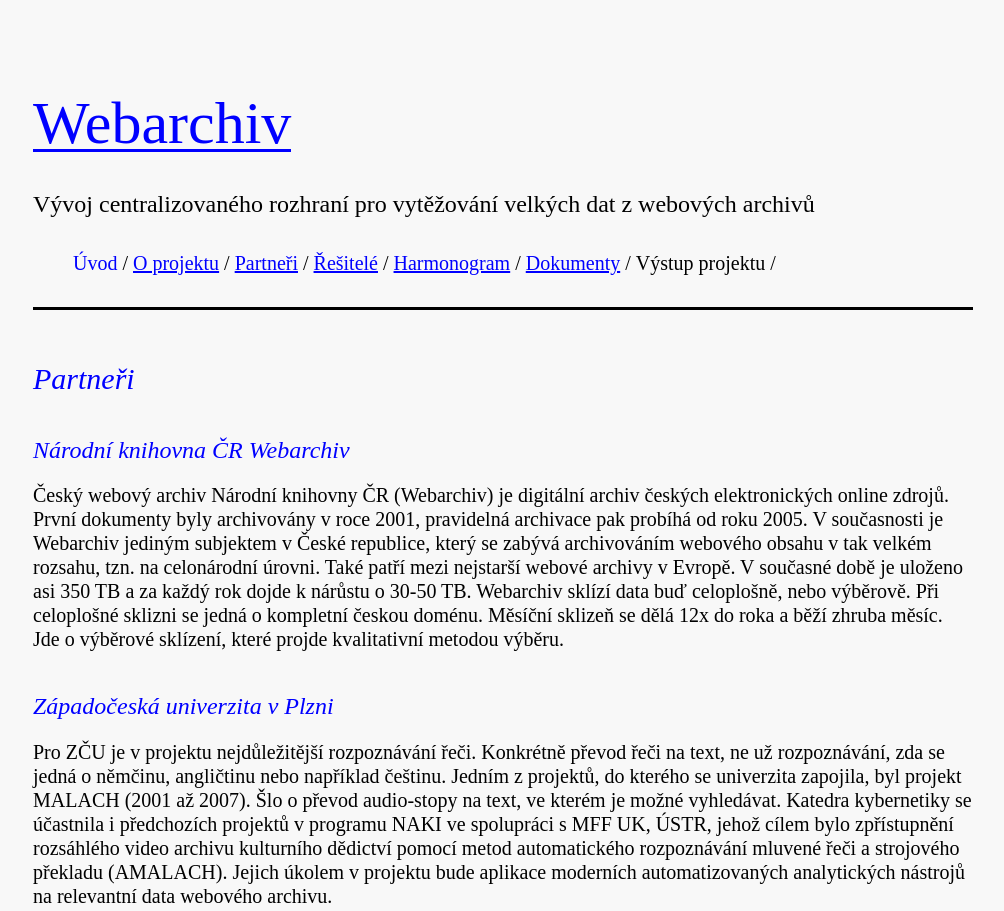
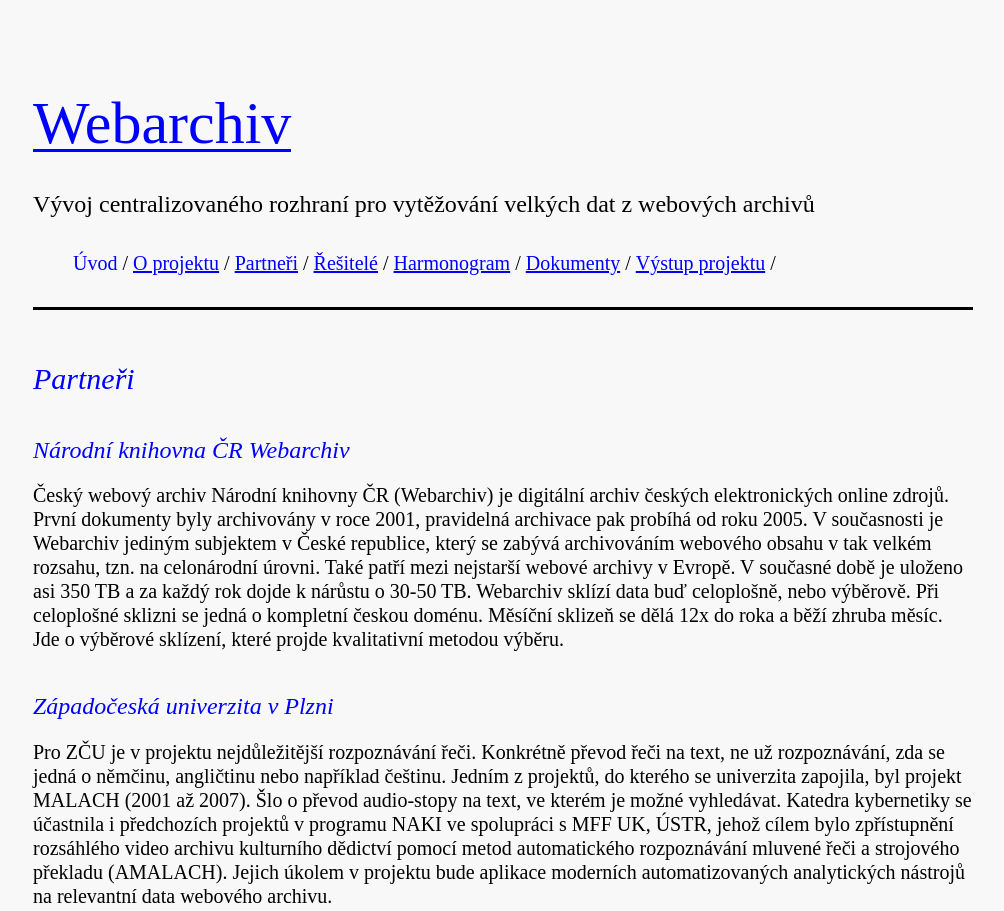
Before and after one commit to WebarchivCZ/naki, a plain HTML site: page src/vyvoj/partneri.html in a window 1280 px wide. Shown: the top 911 px of the page, without its empty margins (137-1141 px from the left). Drawn offline with Linux system fonts and the light colour scheme.

Commit message:
Update partneri.html

```diff
--- a/src/vyvoj/partneri.html
+++ b/src/vyvoj/partneri.html
@@ -22,7 +22,7 @@
 							<li><a href="resitele.html">Řešitelé</a></li> /
 							<li><a href="harmonogram.html">Harmonogram</a></li> /
               						<li><a href="dokumenty.html">Dokumenty</a></li> /
-							<li><a href="vystup.html"></a>Výstup projektu</li> /
+							<li><a href="vystup.html">Výstup projektu</a></li> /
 						</ul>
 						<hr />
 					</div>
```
